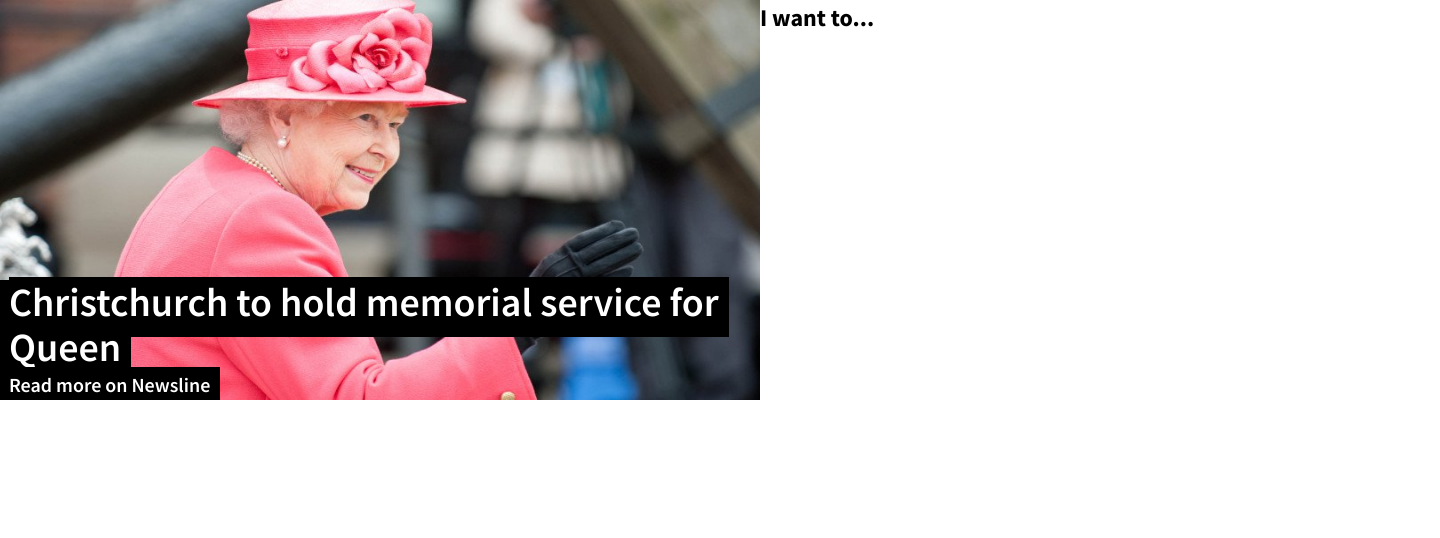
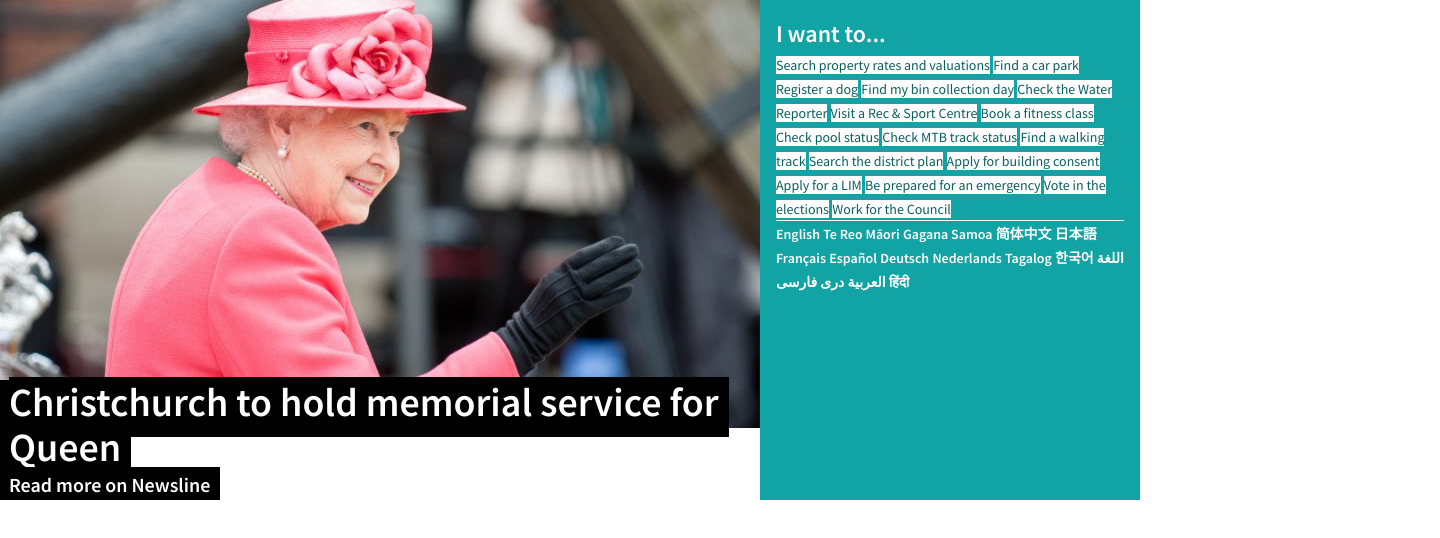
Before and after one commit to dottereldesign/chch_city_council, a website: page index.html in a window 1280 px wide. Shown: the whole page, 1440 px wide, since content can reach past the window. Drawn offline with Linux system fonts and the light colour scheme.

Commit message:
Add languages to iwantto section.

```diff
--- a/index.html
+++ b/index.html
@@ -43,7 +43,8 @@
     <main>
         <div class="hero">
             <div class="hero__image">
-                <img src="images/ccc_hero.jpg" alt="Queen Elizabeth II dressed in pink with a huge grin, waving.">
+                <img src="images/ccc_hero.jpg" alt="Queen Elizabeth II dressed in pink with a huge grin, waving."
+                    width="760px">
             </div>
             <div class="hero__text">
                 <div class="hero__text--paddingleft">
@@ -61,18 +62,47 @@
             </div>
         </div>
 
-        <div class="iwanto">
+        <div class="iwantto">
             <div class="iwantto__heading">
                 <h2>I want to...</h2>
             </div>
             <div class="iwantto__tags">
-
+                <a href="#">Search property rates and valuations</a>
+                <a href="#">Find a car park</a>
+                <a href="#">Register a dog</a>
+                <a href="#">Find my bin collection day</a>
+                <a href="#">Check the Water Reporter</a>
+                <a href="#">Visit a Rec & Sport Centre</a>
+                <a href="#">Book a fitness class</a>
+                <a href="#">Check pool status</a>
+                <a href="#">Check MTB track status</a>
+                <a href="#">Find a walking track</a>
+                <a href="#">Search the district plan</a>
+                <a href="#">Apply for building consent</a>
+                <a href="#">Apply for a LIM</a>
+                <a href="#">Be prepared for an emergency</a>
+                <a href="#">Vote in the elections</a>
+                <a href="#">Work for the Council</a>
             </div>
             <div class="iwantto__line">
 
             </div>
             <div class="iwantto__language">
-
+                <a href="#">English</a>
+                <a href="#">Te Reo Māori</a>
+                <a href="#">Gagana Samoa</a>
+                <a href="#">简体中文</a>
+                <a href="#">日本語</a>
+                <a href="#">Français</a>
+                <a href="#">Español</a>
+                <a href="#">Deutsch</a>
+                <a href="#">Nederlands</a>
+                <a href="#">Tagalog</a>
+                <a href="#">한국어</a>
+                <a href="#">اللغة العربية</a>
+                <a href="#">دری</a>
+                <a href="#">فارسی</a>
+                <a href="#">हिंदी</a>
             </div>
         </div>
     </main>
--- a/scss/abstracts/colours.scss
+++ b/scss/abstracts/colours.scss
@@ -0,0 +1,2 @@
+$teal: #12a4a4;
+$water: #0a5f5f;
--- a/scss/base/typography.scss
+++ b/scss/base/typography.scss
@@ -15,3 +15,7 @@
 .hero__text--readmore {
   font-size: 1.25rem;
 }
+
+h2 {
+  font-weight: 600;
+}
--- a/scss/pages/index.scss
+++ b/scss/pages/index.scss
@@ -1,16 +1,12 @@
 // main
 main {
   display: flex;
+  width: 1440px;
+  margin: 0 auto;
 }
 
 .hero {
   position: relative;
-  width: 760px;
-}
-
-.hero__image img {
-  width: 760px;
-  height: 400px;
 }
 
 .hero__text {
@@ -23,12 +19,12 @@ main {
   width: 10px;
   height: 120px;
   display: block;
-  background: #12a4a4;
+  background: $teal;
 }
 
 .hero__text--heading p,
 .hero__text--readmore p {
-  background: #12a4a4;
+  background: $teal;
   display: inline;
   padding-right: 10px;
   box-decoration-break: clone;
@@ -44,7 +40,6 @@ main {
 
 .hero__text--readmore p {
   padding-bottom: 3px;
-
   padding-top: 5px;
 }
 
@@ -57,3 +52,46 @@ main {
     display: inline;
   }
 }
+
+.iwantto {
+  background: $teal;
+  width: 500px;
+  height: 500px;
+  color: white;
+  width: 380px;
+  padding: 1em;
+
+  .iwantto__tags {
+    a {
+      text-decoration: none;
+      color: $water;
+      background: white;
+      font-size: 0.875rem;
+    }
+
+    a:hover {
+      background: black;
+      color: white;
+    }
+  }
+
+  .iwantto__line {
+    width: 100%;
+    background-color: white;
+    height: 1px;
+  }
+
+  .iwantto__language {
+    a {
+      text-decoration: none;
+      color: white;
+      font-weight: 600;
+      font-size: 0.875rem;
+    }
+
+    a:hover {
+      background: black;
+      color: white;
+    }
+  }
+}
```
Also changed, not shown: css/style.css.
